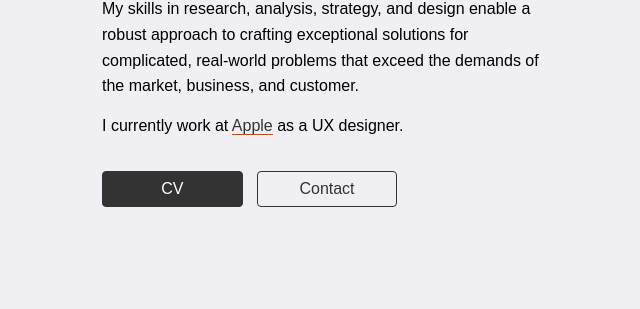
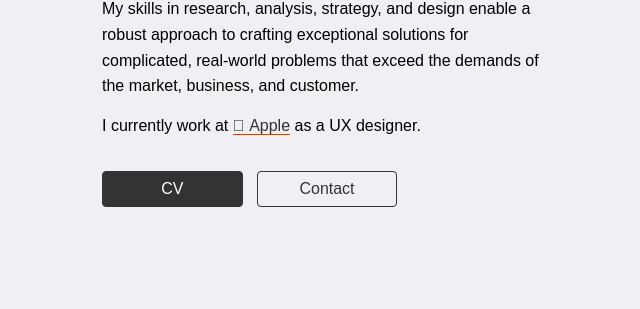
Before and after one commit to foundmonster/foundmonster.github.io, a Jekyll site: the page built from index.html, in a window 1280 px wide. Shown: the part 332-641 px from the top of the page, without its empty margins (314-954 px from the left). Built offline with Jekyll 4.4.1, drawn with Linux system fonts in a browser that asks for light colours; some web fonts are replaced.

```diff
--- a/index.html
+++ b/index.html
@@ -15,7 +15,7 @@ title: Cory Malnarick – UX Designer
 </li>
 </ul>
 {% endcomment %}
-I currently work at <a href="https://apple.com">Apple</a> as a UX designer. <br>
+I currently work at <a href="https://apple.com"> Apple</a> as a UX designer. <br>
 <br>
 <br>
 
```
